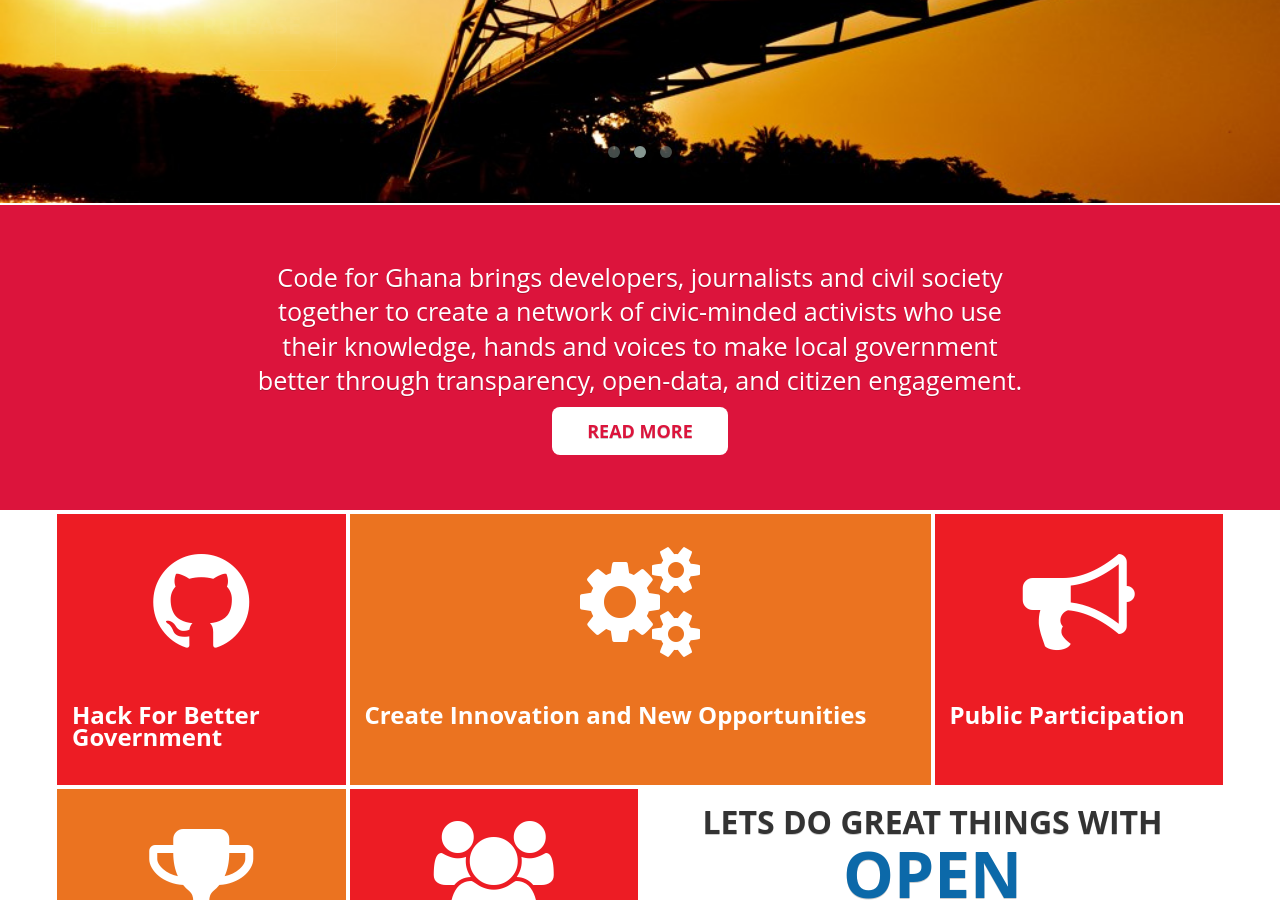
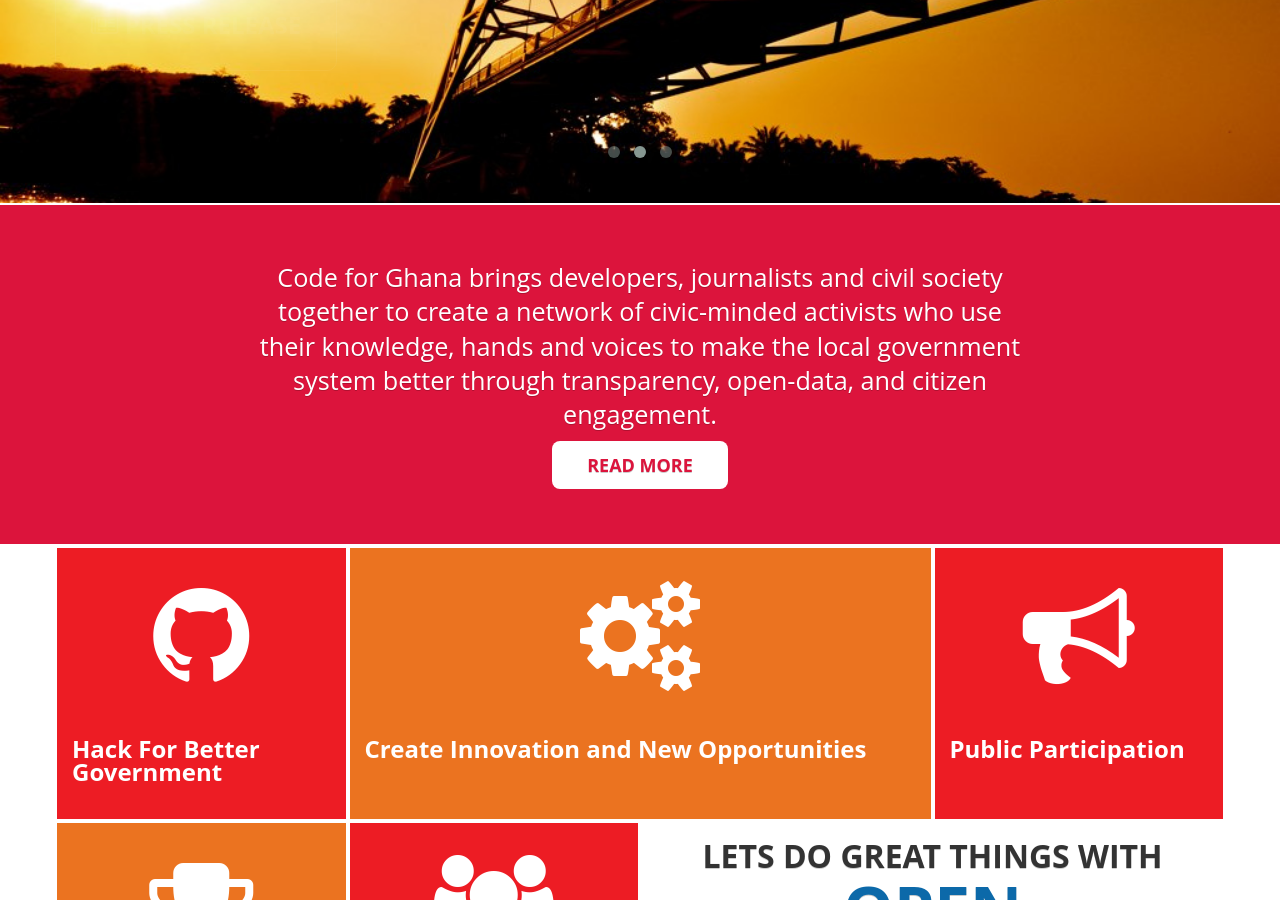
Before and after one commit to CodeForAfrica/CodeForGhana.org, a Jekyll site: the page built from index.html, in a window 1280 px wide and 900 px high, scrolled down 497 px. Built offline with Jekyll 4.4.1, drawn with Linux system fonts in a browser that asks for light colours.

Commit message:
edited text upon proof reading

```diff
--- a/index.html
+++ b/index.html
@@ -116,7 +116,7 @@ layout: default
 	 <div class="container">
 			<div class="row">
 
-				 <h4 class="cfg-headline">Code for Ghana brings developers, journalists and civil society together to create a network of civic-minded activists who use their knowledge, hands and voices to make local government better through transparency, open-data, and citizen engagement. <br /><a href="{{ site.url }}/about" id="more-abt">Read More</a></h4>
+				 <h4 class="cfg-headline">Code for Ghana brings developers, journalists and civil society together to create a network of civic-minded activists who use their knowledge, hands and voices to make the local government system better through transparency, open-data, and citizen engagement. <br /><a href="{{ site.url }}/about" id="more-abt">Read More</a></h4>
 			</div>
 	 </div>
 </div>
```
